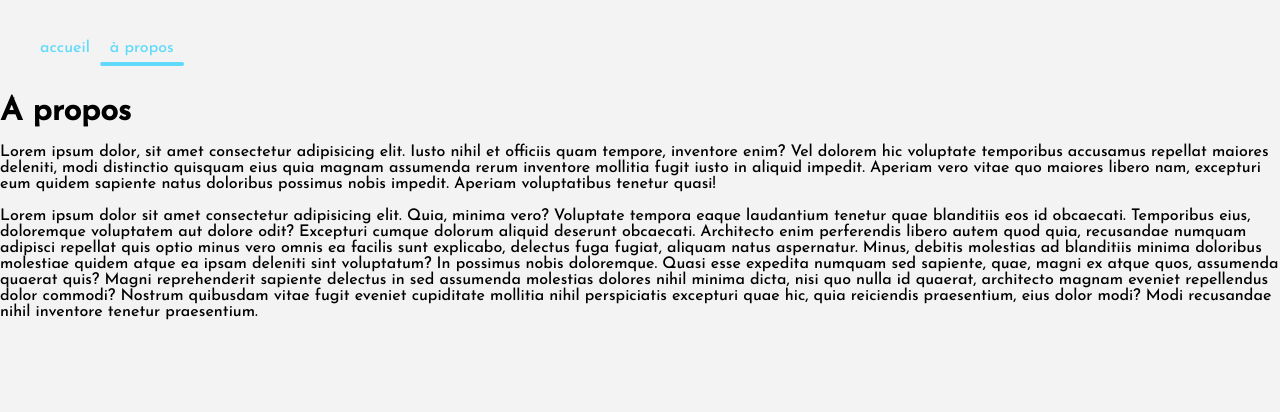
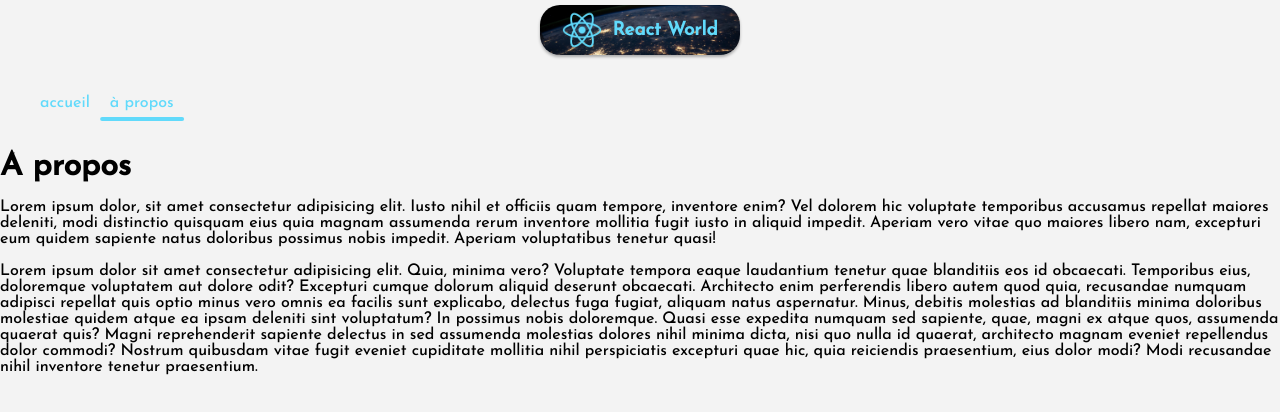
Before and after one commit to GUZZLER13/React-Cours-1, a React (Create React App) app: page /about in a window 1280 px wide. Shown: the top 412 px of the page. Built offline with nearby package versions, Linux system fonts and the light colour scheme.

Commit message:
add logo

```diff
--- /dev/null
+++ b/src/components/Logo.js
@@ -0,0 +1,16 @@
+import React from 'react';
+
+const Logo = () => {
+    return (
+        <div>
+            <div className="logo">
+                {/* Les images importées depuis la balise img sont accessibles dans "public" */}
+                <img src="./logo192.png" alt="logo react" />
+                <h3>React World</h3>
+
+            </div>
+        </div>
+    );
+};
+
+export default Logo;
--- a/src/pages/About.js
+++ b/src/pages/About.js
@@ -1,9 +1,11 @@
 import React from 'react';
+import Logo from '../components/Logo';
 import Navigation from '../components/Navigation';
 
 const About = () => {
     return (
         <div>
+            <Logo />
             <Navigation />
             <h1>A propos</h1>
             <br />
--- a/src/pages/Home.js
+++ b/src/pages/Home.js
@@ -1,8 +1,11 @@
+import Logo from "../components/Logo";
 import Navigation from "../components/Navigation";
 
 const Home = () => {
     return (
         <div className="home">
+            <Logo />
+
             <Navigation />
 
             <h1>Accueil</h1>
```
